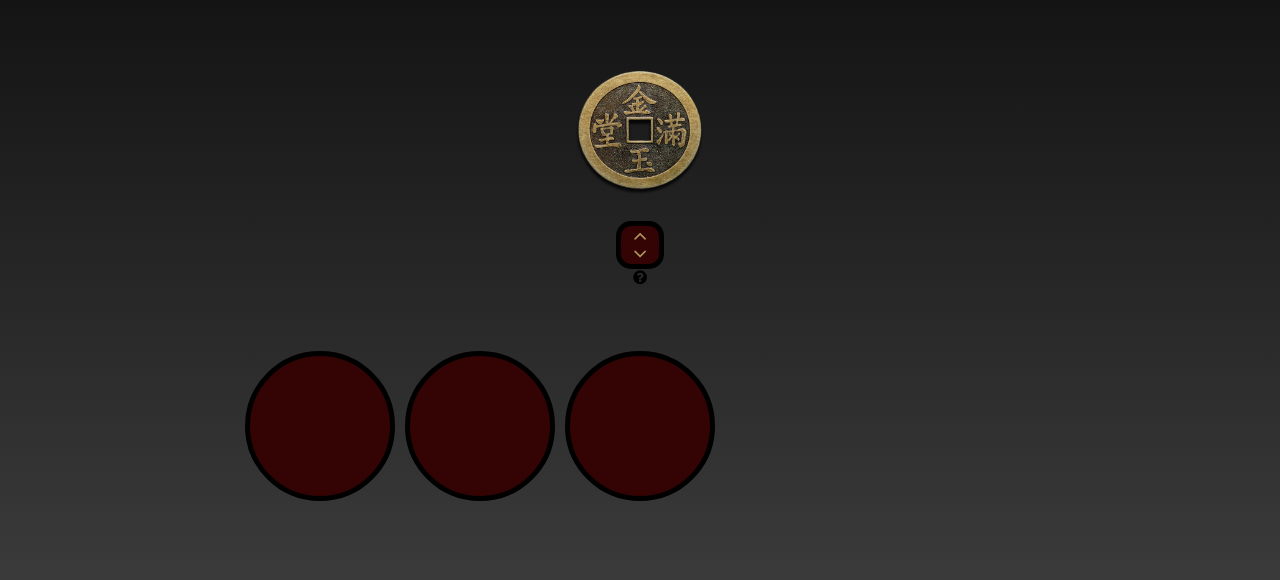
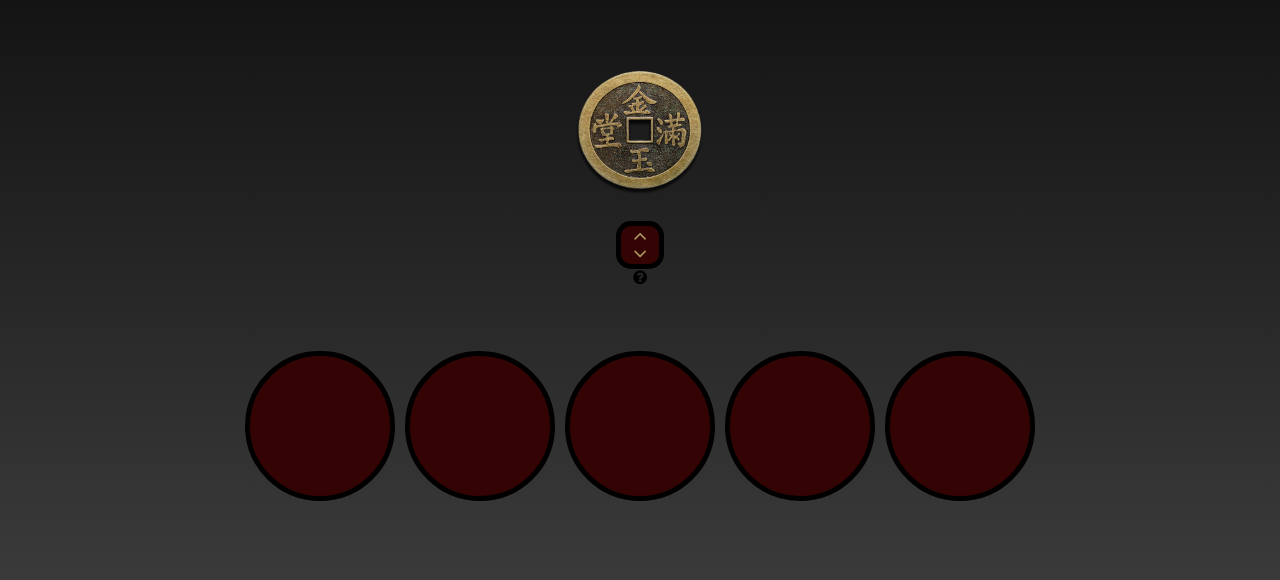
Before and after one commit to razorsyntax/dragondrop, a plain HTML site: page index.html in a window 1280 px wide. Shown: the part 76-656 px from the top of the page. Drawn offline with Linux system fonts and the light colour scheme.

Commit message:
Update index.html

```diff
--- a/index.html
+++ b/index.html
@@ -53,6 +53,8 @@
                         <li data-row="1" data-col="1" data-sizex="1" data-sizey="1" class="mainStage" id="ms1" ></li>
                         <li data-row="1" data-col="2" data-sizex="1" data-sizey="1" class="mainStage" id="ms2" ></li>
                         <li data-row="1" data-col="3" data-sizex="1" data-sizey="1" class="mainStage" id="ms3" ></li>
+                        <li data-row="1" data-col="4" data-sizex="1" data-sizey="1" class="mainStage" id="ms4" ></li>
+                        <li data-row="1" data-col="5" data-sizex="1" data-sizey="1" class="mainStage" id="ms5" ></li>
                     </ul>
                 </div>
 
```
